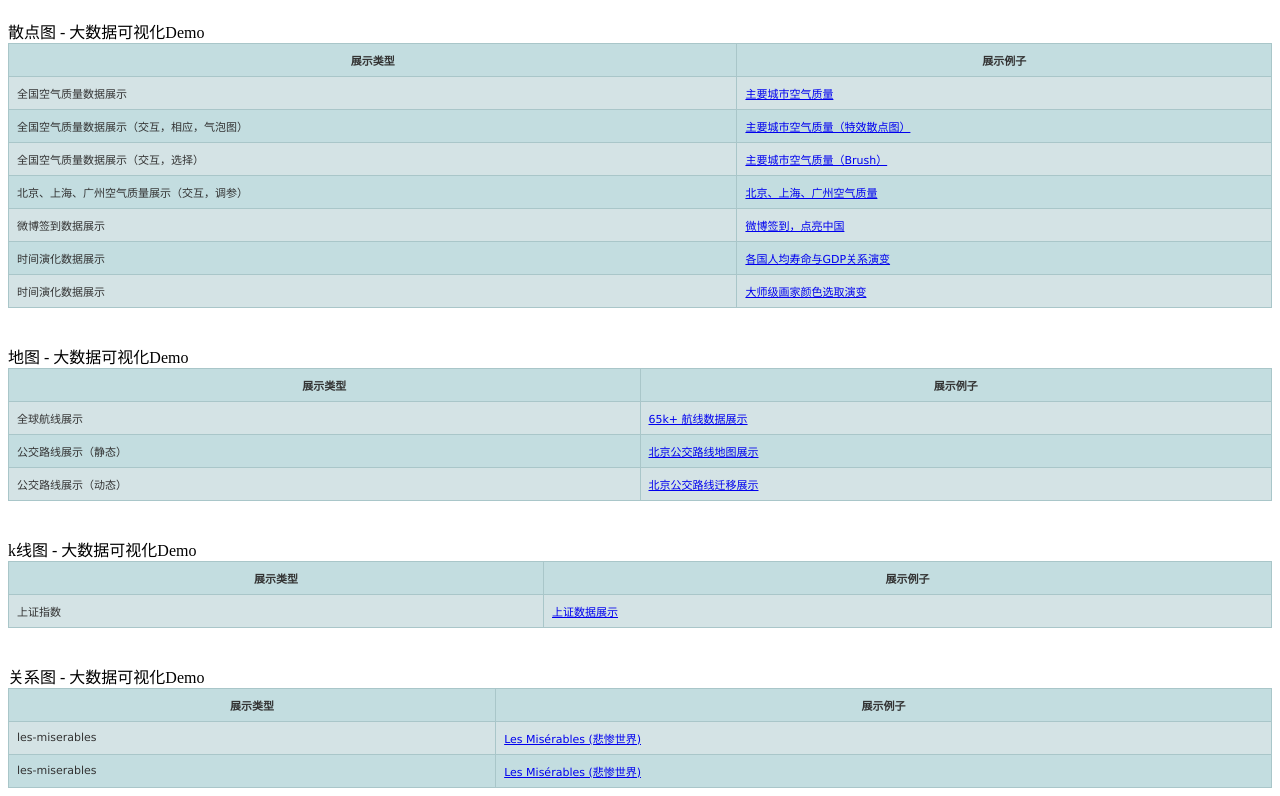
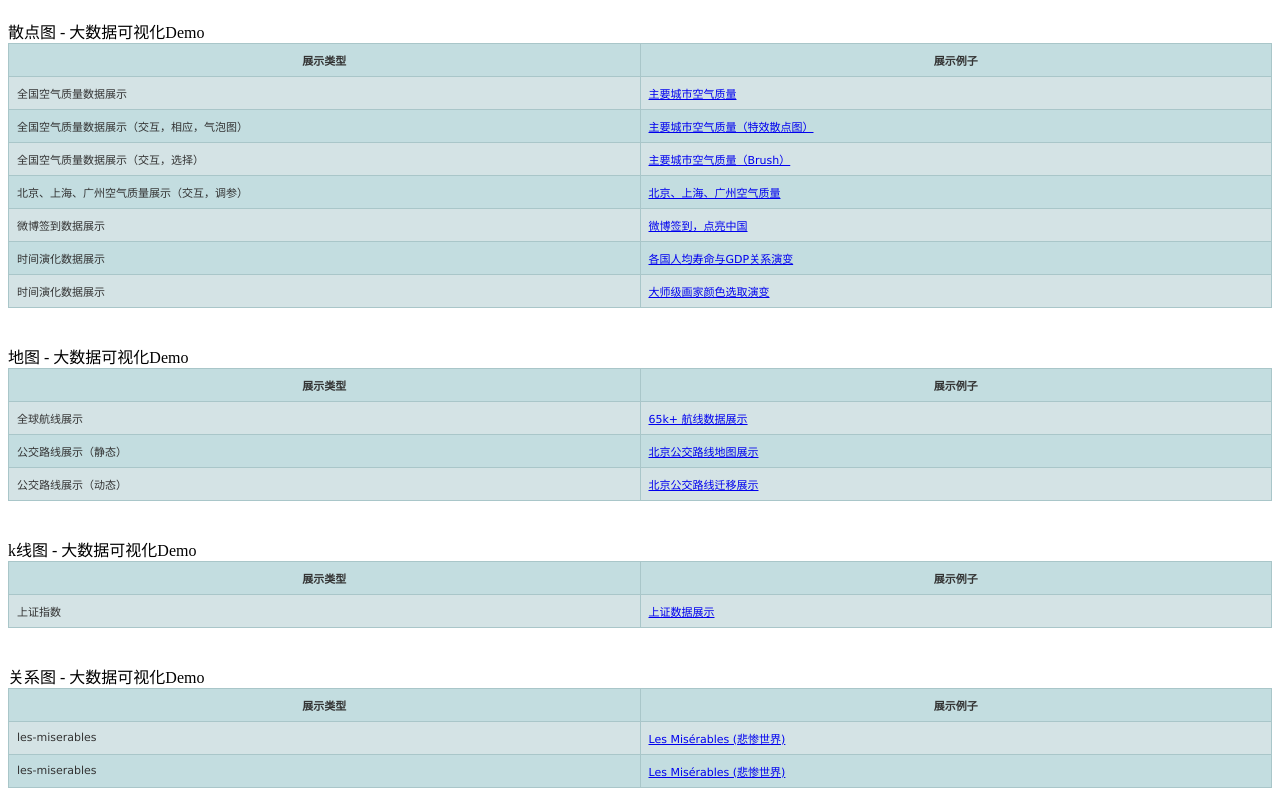
Before and after one commit to 2877206/ECharts-Demo-List, a plain HTML site: page index.html in a window 1280 px wide. Shown: the part 70-866 px from the top of the page. Drawn offline with Linux system fonts and the light colour scheme.

Commit message:
[CSS] add table td width:50%; more beautiful

```diff
--- a/index.html
+++ b/index.html
@@ -44,8 +44,8 @@
 	<thead>散点图 - 大数据可视化Demo</thead>
 	<tbody>
 		<tr>
-			<th>展示类型</th>
-			<th>展示例子</th>
+			<th width="50%">展示类型</th>
+			<th width="50%">展示例子</th>
 		</tr>
 		<tr>
 			<td>全国空气质量数据展示</td>
@@ -89,8 +89,8 @@
 	<thead>地图 - 大数据可视化Demo</thead>
 	<tbody>
 		<tr>
-			<th>展示类型</th>
-			<th>展示例子</th>
+			<th width="50%">展示类型</th>
+			<th width="50%">展示例子</th>
 		</tr>
 		<tr>
 			<td>全球航线展示</td>
@@ -114,8 +114,8 @@
 	<thead>k线图 - 大数据可视化Demo</thead>
 	<tbody>
 		<tr>
-			<th>展示类型</th>
-			<th>展示例子</th>
+			<th width="50%">展示类型</th>
+			<th width="50%">展示例子</th>
 		</tr>
 		<tr>
 			<td>上证指数</td>
@@ -132,8 +132,8 @@
 	<thead>关系图 - 大数据可视化Demo</thead>
 	<tbody>
 		<tr>
-			<th>展示类型</th>
-			<th>展示例子</th>
+			<th width="50%">展示类型</th>
+			<th width="50%">展示例子</th>
 		</tr>
 		<tr>
 			<td>les-miserables</td>
```
